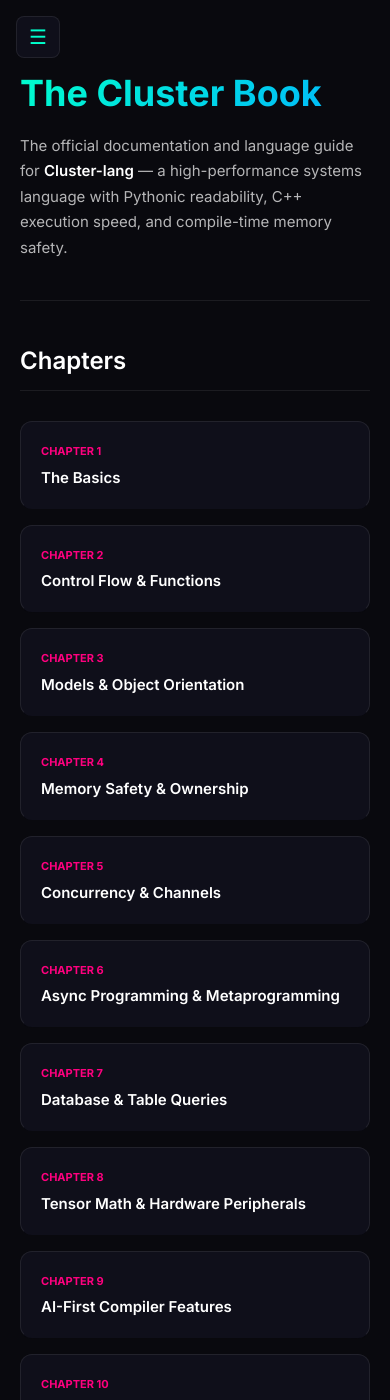
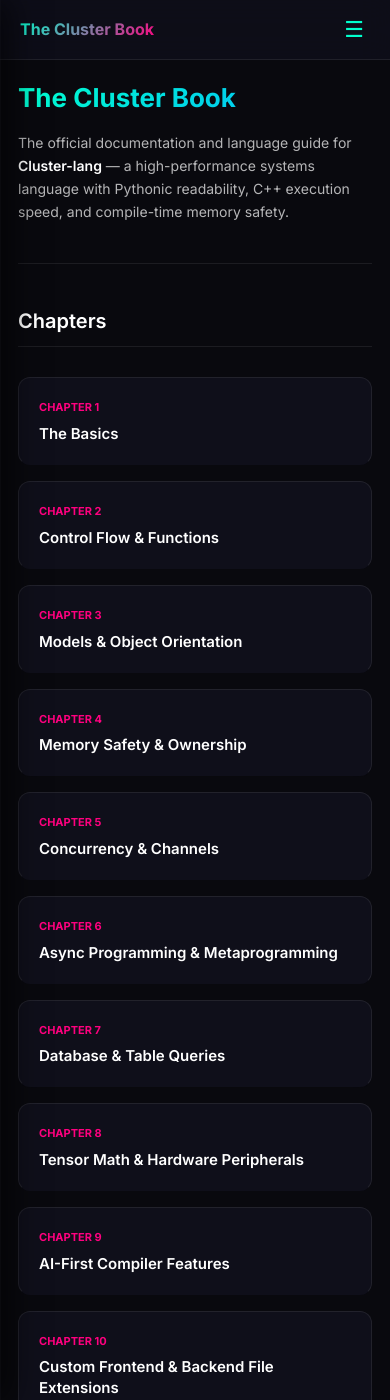
Before and after one commit to cl-andro/cluster-book, a Jekyll site: the page built from index.md, in a window 390 px wide and 1400 px high. Built offline with Jekyll 4.4.1, drawn with Linux system fonts in a browser that asks for light colours.

Commit message:
Upgrade mobile responsive layout with glassmorphic top header, backdrop overlay, smooth sidebar animations, and scaling typography

```diff
--- a/_layouts/default.html
+++ b/_layouts/default.html
@@ -9,7 +9,11 @@
     {% seo %}
 </head>
 <body>
-    <button class="mobile-toggle" aria-label="Toggle navigation">☰</button>
+    <header class="mobile-header">
+        <a href="{{ '/' | relative_url }}" class="mobile-logo">The Cluster Book</a>
+        <button class="mobile-toggle" aria-label="Toggle navigation">☰</button>
+    </header>
+    <div class="sidebar-backdrop"></div>
     {% include sidebar.html %}
     <main class="main-content">
         {{ content }}
--- a/assets/css/style.css
+++ b/assets/css/style.css
@@ -299,31 +299,87 @@
     box-shadow: 0 4px 12px rgba(0, 255, 204, 0.15);
 }
 
-/* ========== MOBILE TOGGLE ========== */
-.mobile-toggle {
+/* ========== MOBILE HEADER & OVERLAY ========== */
+.mobile-header {
     display: none;
     position: fixed;
-    top: 16px;
-    left: 16px;
-    z-index: 200;
-    background: var(--bg-card);
-    border: 1px solid var(--border-color);
-    border-radius: 8px;
-    padding: 8px 12px;
+    top: 0;
+    left: 0;
+    right: 0;
+    height: 60px;
+    background: rgba(15, 15, 26, 0.85);
+    backdrop-filter: blur(16px);
+    -webkit-backdrop-filter: blur(16px);
+    border-bottom: 1px solid var(--border-color);
+    z-index: 300;
+    align-items: center;
+    justify-content: space-between;
+    padding: 0 20px;
+}
+
+.mobile-logo {
+    font-size: 16px;
+    font-weight: 700;
+    background: linear-gradient(135deg, var(--accent-cyan), var(--accent-pink));
+    -webkit-background-clip: text;
+    -webkit-text-fill-color: transparent;
+    text-decoration: none;
+}
+
+.mobile-toggle {
+    background: transparent;
+    border: none;
     color: var(--accent-cyan);
+    font-size: 22px;
     cursor: pointer;
-    font-size: 20px;
-    backdrop-filter: blur(10px);
+    padding: 6px;
+    display: flex;
+    align-items: center;
+    justify-content: center;
+}
+
+.sidebar-backdrop {
+    display: none;
+    position: fixed;
+    top: 0;
+    left: 0;
+    width: 100vw;
+    height: 100vh;
+    background: rgba(0, 0, 0, 0.65);
+    backdrop-filter: blur(4px);
+    -webkit-backdrop-filter: blur(4px);
+    z-index: 350;
+    opacity: 0;
+    transition: opacity 0.3s ease;
+    pointer-events: none;
+}
+
+.sidebar-backdrop.active {
+    opacity: 1;
+    pointer-events: auto;
 }
 
 /* ========== RESPONSIVE ========== */
 @media (max-width: 768px) {
-    .mobile-toggle {
+    .mobile-header {
+        display: flex;
+    }
+
+    .sidebar-backdrop {
         display: block;
     }
 
     .sidebar {
+        position: fixed;
+        top: 0;
+        left: 0;
+        height: 100vh;
+        z-index: 400;
         transform: translateX(-100%);
+        transition: transform 0.3s cubic-bezier(0.4, 0, 0.2, 1);
+        box-shadow: 10px 0 30px rgba(0, 0, 0, 0.6);
+        width: 82vw;
+        max-width: 320px;
     }
 
     .sidebar.open {
@@ -332,7 +388,54 @@
 
     .main-content {
         margin-left: 0;
-        padding: 70px 20px 60px;
+        padding: 80px 18px 60px;
+        max-width: 100%;
+    }
+
+    .main-content h1 {
+        font-size: 26px;
+        line-height: 1.35;
+    }
+
+    .main-content h2 {
+        font-size: 20px;
+        margin: 32px 0 14px;
+    }
+
+    .main-content h3 {
+        font-size: 16px;
+    }
+
+    .main-content p, .main-content li {
+        font-size: 14px;
+        line-height: 1.65;
+    }
+
+    .main-content pre {
+        padding: 14px 16px;
+        font-size: 12px;
+        border-radius: 8px;
+        -webkit-overflow-scrolling: touch;
+    }
+
+    .chapter-grid {
+        grid-template-columns: 1fr;
+        gap: 12px;
+    }
+
+    .chapter-card {
+        padding: 16px 18px;
+    }
+
+    .chapter-nav {
+        flex-direction: column;
+        gap: 12px;
+    }
+
+    .chapter-nav a {
+        width: 100%;
+        justify-content: center;
+        padding: 12px;
     }
 }
 
--- a/assets/js/main.js
+++ b/assets/js/main.js
@@ -1,18 +1,39 @@
-// Mobile sidebar toggle
+// Mobile sidebar toggle & backdrop overlay
 document.addEventListener('DOMContentLoaded', function() {
     const toggle = document.querySelector('.mobile-toggle');
     const sidebar = document.querySelector('.sidebar');
+    const backdrop = document.querySelector('.sidebar-backdrop');
+
+    function closeSidebar() {
+        if (sidebar) sidebar.classList.remove('open');
+        if (backdrop) backdrop.classList.remove('active');
+        if (toggle) toggle.innerHTML = '☰';
+    }
+
+    function openSidebar() {
+        if (sidebar) sidebar.classList.add('open');
+        if (backdrop) backdrop.classList.add('active');
+        if (toggle) toggle.innerHTML = '✕';
+    }
 
     if (toggle && sidebar) {
         toggle.addEventListener('click', function() {
-            sidebar.classList.toggle('open');
+            if (sidebar.classList.contains('open')) {
+                closeSidebar();
+            } else {
+                openSidebar();
+            }
         });
+
+        if (backdrop) {
+            backdrop.addEventListener('click', closeSidebar);
+        }
 
         // Close sidebar when clicking on a link (mobile)
         sidebar.querySelectorAll('a').forEach(function(link) {
             link.addEventListener('click', function() {
                 if (window.innerWidth <= 768) {
-                    sidebar.classList.remove('open');
+                    closeSidebar();
                 }
             });
         });
```
